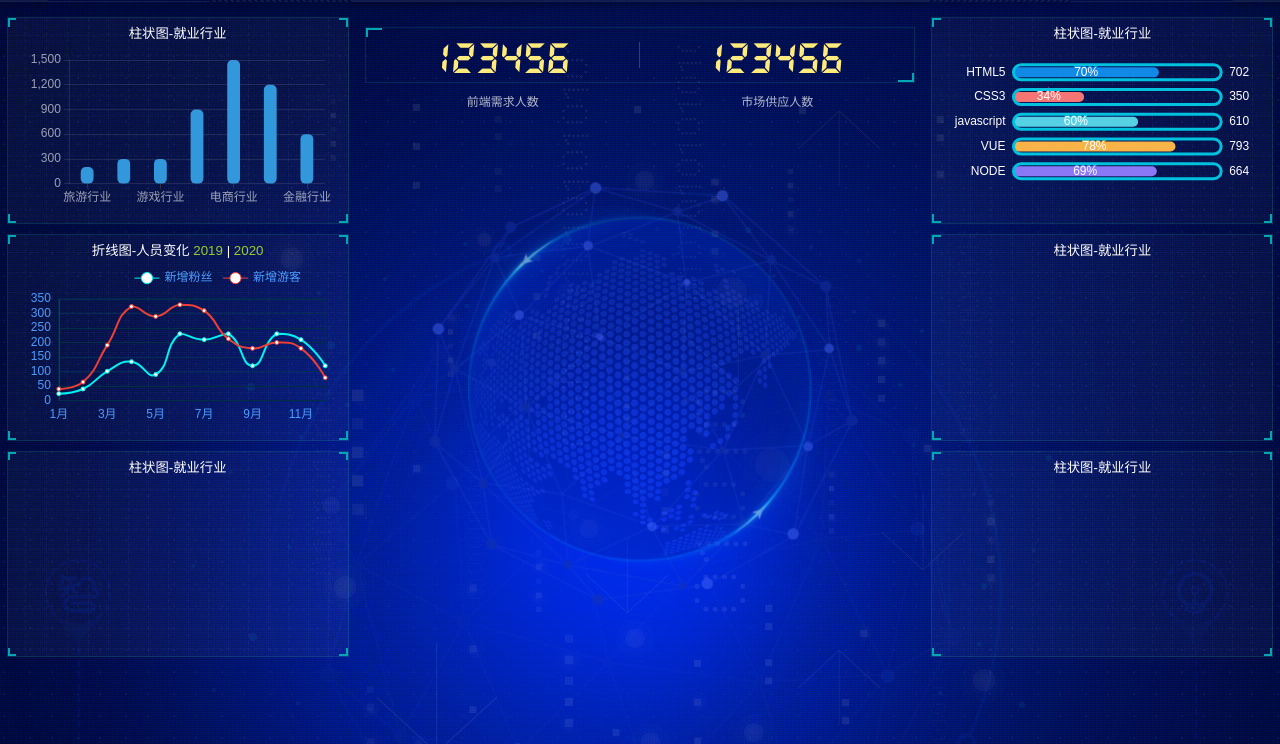
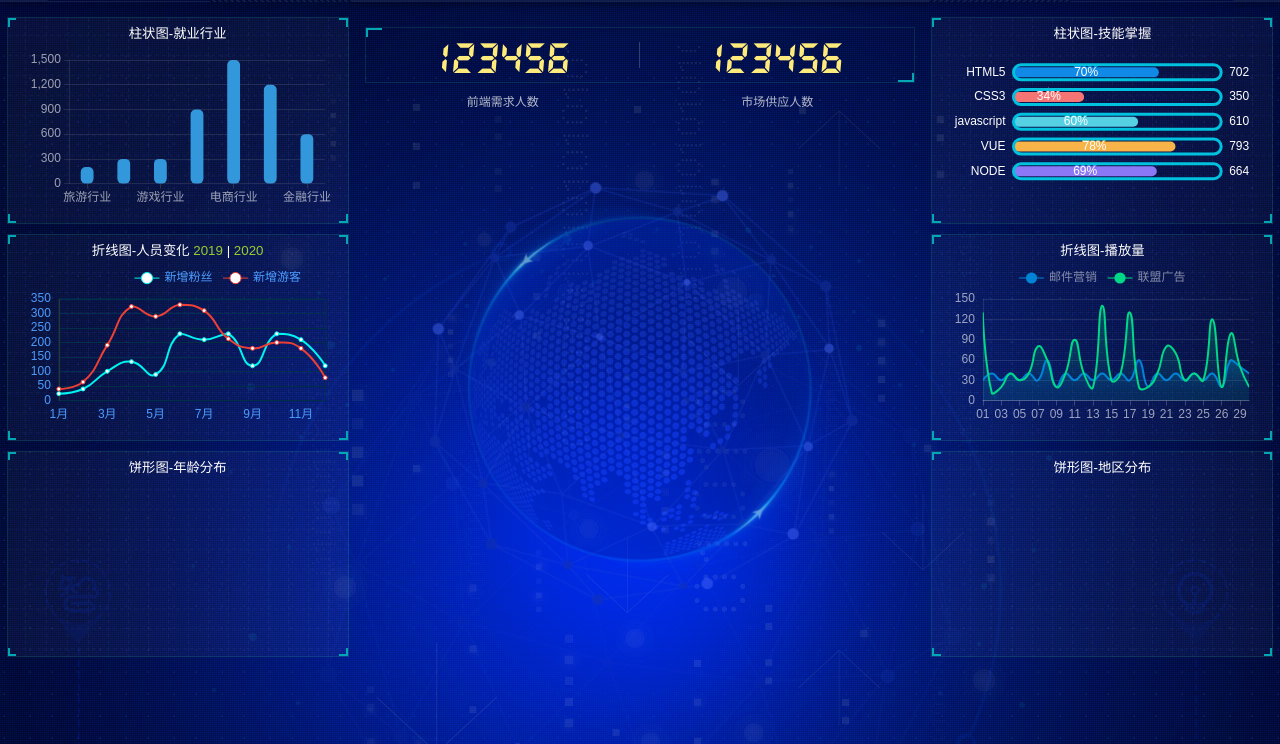
Before and after one commit to arronking93/pink-echarts-demo, a website: page index.html in a window 1280 px wide. Shown: the part 56-800 px from the top of the page. Drawn offline with Linux system fonts and the light colour scheme.

Commit message:
feat: line2 chart ok

```diff
--- a/index.html
+++ b/index.html
@@ -46,7 +46,7 @@
           <div class="panel-footer"></div>
         </div>
         <div class="panel pie1">
-          <h2>柱状图-就业行业</h2>
+          <h2>饼形图-年龄分布</h2>
           <div class="chart"></div>
           <div class="panel-footer"></div>
         </div>
@@ -76,17 +76,17 @@
       </div>
       <div class="column">
         <div class="panel bar2">
-          <h2>柱状图-就业行业</h2>
+          <h2>柱状图-技能掌握</h2>
           <div class="chart"></div>
           <div class="panel-footer"></div>
         </div>
         <div class="panel line2">
-          <h2>柱状图-就业行业</h2>
+          <h2>折线图-播放量</h2>
           <div class="chart"></div>
           <div class="panel-footer"></div>
         </div>
         <div class="panel pie2">
-          <h2>柱状图-就业行业</h2>
+          <h2>饼形图-地区分布</h2>
           <div class="chart"></div>
           <div class="panel-footer"></div>
         </div>
--- a/js/chart.js
+++ b/js/chart.js
@@ -275,7 +275,7 @@
   })
 
   // 年份切换
-  $('.line1 h2').on('click', 'a', function() {
+  $('.line1 h2').on('click', 'a', function () {
     // console.log($(this).index())
     const curIndex = $(this).index()
     options.series[0].data = yearData[curIndex].data[0]
@@ -286,7 +286,238 @@
 ;(function () {
   // 右边折线图
   let myChart = echarts.init(document.querySelector('.line2 .chart'))
-  let options = {}
+  let options = {
+    tooltip: {
+      trigger: 'axis',
+    },
+    legend: {
+      textStyle: {
+        color: 'rgba(255, 255, 255, .5)',
+        fontSize: 12,
+      },
+      top: '0%',
+    },
+    grid: {
+      left: '4%',
+      top: '20%',
+      right: '4%',
+      bottom: '4%',
+      containLabel: true,
+    },
+    xAxis: [
+      {
+        type: 'category',
+        boundaryGap: false,
+        data: [
+          '01',
+          '02',
+          '03',
+          '04',
+          '05',
+          '06',
+          '07',
+          '08',
+          '09',
+          '10',
+          '11',
+          '12',
+          '13',
+          '14',
+          '15',
+          '16',
+          '17',
+          '18',
+          '19',
+          '20',
+          '21',
+          '22',
+          '23',
+          '24',
+          '25',
+          '26',
+          '26',
+          '28',
+          '29',
+          '30',
+        ],
+        axisLabel: {
+          textStyle: {
+            color: 'rgba(255, 255, 255, 0.6)',
+            fontSize: 12,
+          },
+        },
+        axisLine: {
+          lineStyle: {
+            color: 'rgba(255,255,255,.2) ',
+          },
+        },
+      },
+    ],
+    yAxis: [
+      {
+        type: 'value',
+        axisLabel: {
+          textStyle: {
+            color: 'rgba(255, 255, 255, 0.6)',
+            fontSize: 12,
+          },
+        },
+        axisLine: {
+          lineStyle: {
+            color: 'rgba(255,255,255,.1) ',
+          },
+        },
+        axisTick: {
+          show: false,
+        },
+        splitLine: {
+          lineStyle: {
+            color: 'rgba(255,255,255,.1) ',
+          },
+        },
+      },
+    ],
+    series: [
+      {
+        name: '邮件营销',
+        type: 'line',
+        smooth: true,
+        lineStyle: {
+          color: '#0184d5',
+          width: 2,
+        },
+        areaStyle: {
+          color: new echarts.graphic.LinearGradient(
+            0,
+            0,
+            0,
+            1,
+            [
+              {
+                offset: 0,
+                color: 'rgba(1, 132, 213, 0.4)', // 渐变色的起始颜色
+              },
+              {
+                offset: 0.8,
+                color: 'rgba(1, 132, 213, 0.1)', // 渐变线的结束颜色
+              },
+            ],
+            false
+          ),
+          shadowColor: 'rgba(0, 0, 0, 0.1)',
+        },
+        symbol: 'circle',
+        symbolSize: 8,
+        showSymbol: false,
+        itemStyle: {
+          color: '#0184d5',
+          borderColor: 'rgba(221, 220, 107, .1)',
+          borderWidth: 12,
+        },
+        data: [
+          30,
+          40,
+          30,
+          40,
+          30,
+          40,
+          30,
+          60,
+          20,
+          40,
+          30,
+          40,
+          30,
+          40,
+          30,
+          40,
+          30,
+          60,
+          20,
+          40,
+          30,
+          40,
+          30,
+          40,
+          30,
+          40,
+          20,
+          60,
+          50,
+          40,
+        ],
+      },
+      {
+        name: '联盟广告',
+        type: 'line',
+        smooth: true,
+        lineStyle: {
+          color: '#00d887',
+          width: 2,
+        },
+        areaStyle: {
+          color: new echarts.graphic.LinearGradient(
+            0,
+            0,
+            0,
+            1,
+            [
+              {
+                offset: 0,
+                color: 'rgba(0, 216, 135, 0.4)', // 渐变色的起始颜色
+              },
+              {
+                offset: 0.8,
+                color: 'rgba(0, 216, 135, 0.1)', // 渐变线的结束颜色
+              },
+            ],
+            false
+          ),
+          shadowColor: 'rgba(0, 0, 0, 0.1)',
+        },
+        symbol: 'circle',
+        symbolSize: 5,
+        showSymbol: false,
+        itemStyle: {
+          color: '#00d887',
+          borderColor: 'rgba(221, 220, 107, .1)',
+          borderWidth: 12,
+        },
+        data: [
+          130,
+          10,
+          20,
+          40,
+          30,
+          40,
+          80,
+          60,
+          20,
+          40,
+          90,
+          40,
+          20,
+          140,
+          30,
+          40,
+          130,
+          20,
+          20,
+          40,
+          80,
+          70,
+          30,
+          40,
+          30,
+          120,
+          20,
+          99,
+          50,
+          20,
+        ],
+      },
+    ],
+  }
   myChart.setOption(options)
   window.addEventListener('resize', () => {
     myChart.resize()
```
Lines whose indentation alone changed are shown as unchanged.
